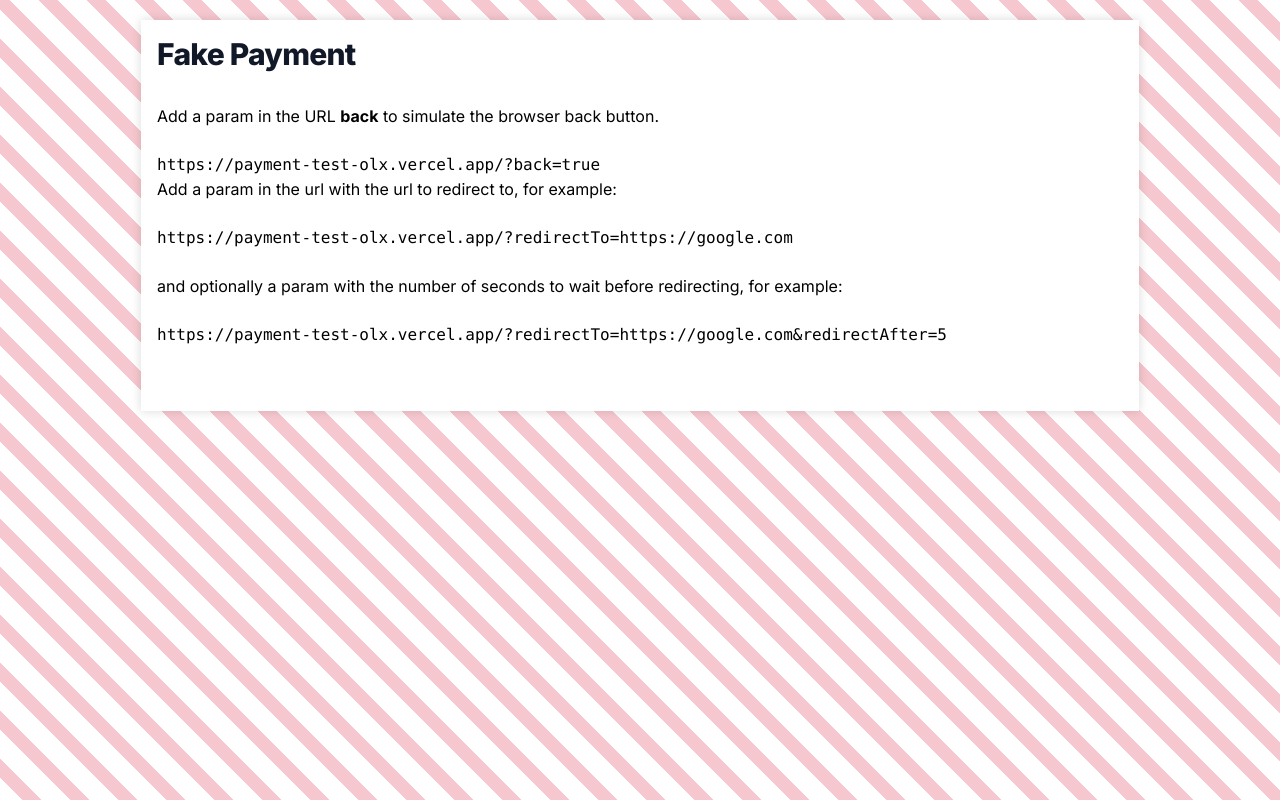
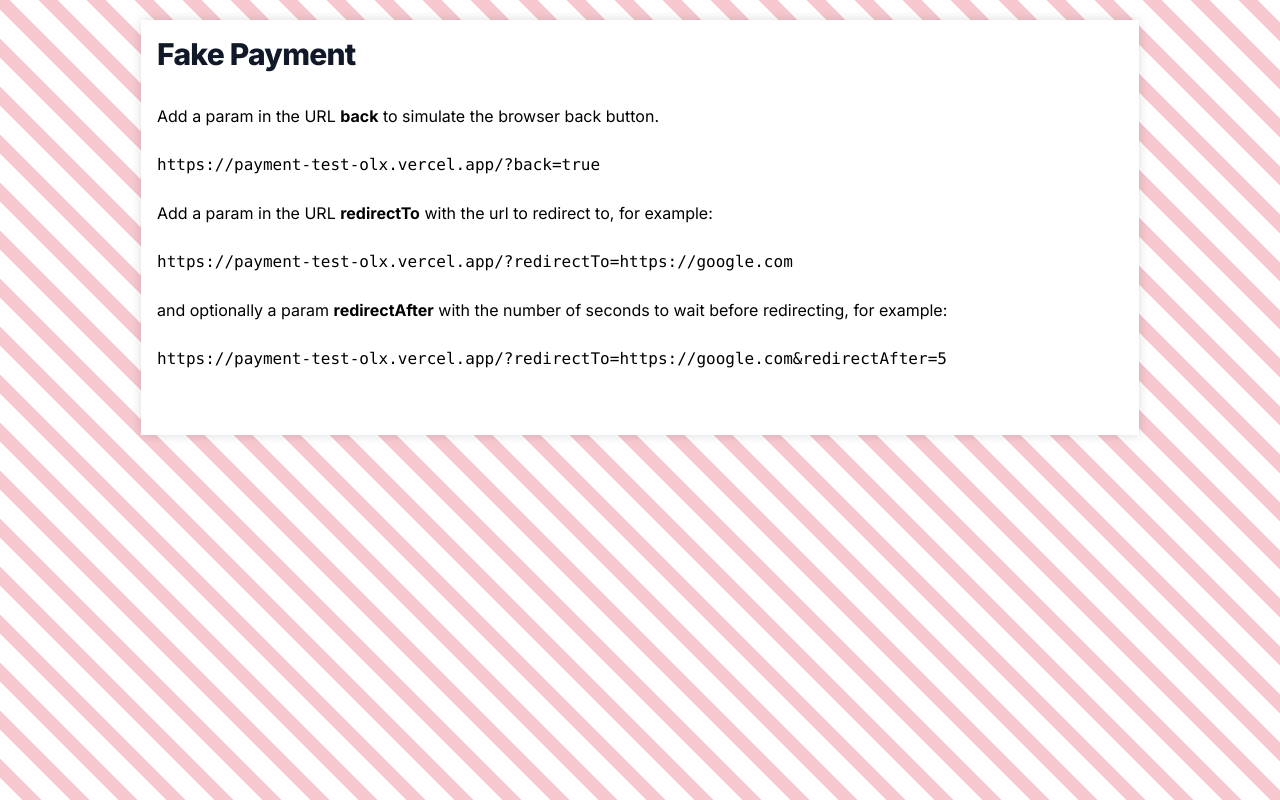
Before and after one commit to letanure/payment-test, a Next.js app: page / in a window 1280 px wide. Built offline with nearby package versions, Linux system fonts and the light colour scheme.

Commit message:
feat: instructions update

```diff
--- a/app/page.tsx
+++ b/app/page.tsx
@@ -61,12 +61,13 @@
             <a href="https://payment-test-olx.vercel.app/?redirectTo=https://google.com">https://payment-test-olx.vercel.app/?back=true</a>
           </code>
           <br />
+          <br />
         </div>
       )}
 
       {!redirectToIsValidUrl && (
         <div>
-          <p>Add a param in the url with the url to redirect to, for example:</p>
+          <p>Add a param in the URL <b>redirectTo</b> with the url to redirect to, for example:</p>
           <br />
           <code>
             <a href="https://payment-test-olx.vercel.app/?redirectTo=https://google.com">
@@ -75,7 +76,7 @@
           </code>
           <br />
           <br />
-          <p>and optionally a param with the number of seconds to wait before redirecting, for example:</p>
+          <p>and optionally a param <b>redirectAfter</b> with the number of seconds to wait before redirecting, for example:</p>
           <br />
           <code>
             <a href="https://payment-test-olx.vercel.app/?redirectTo=https://google.com&redirectAfter=5">
```
